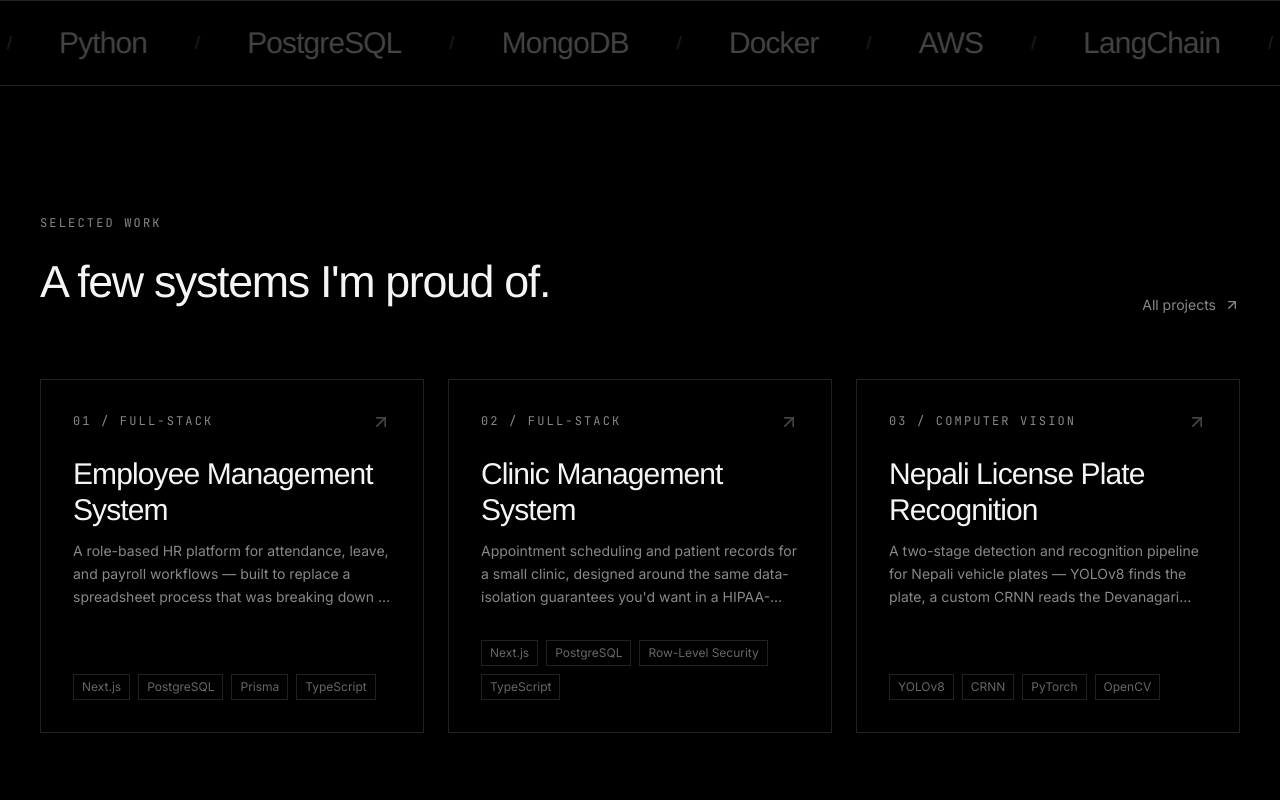
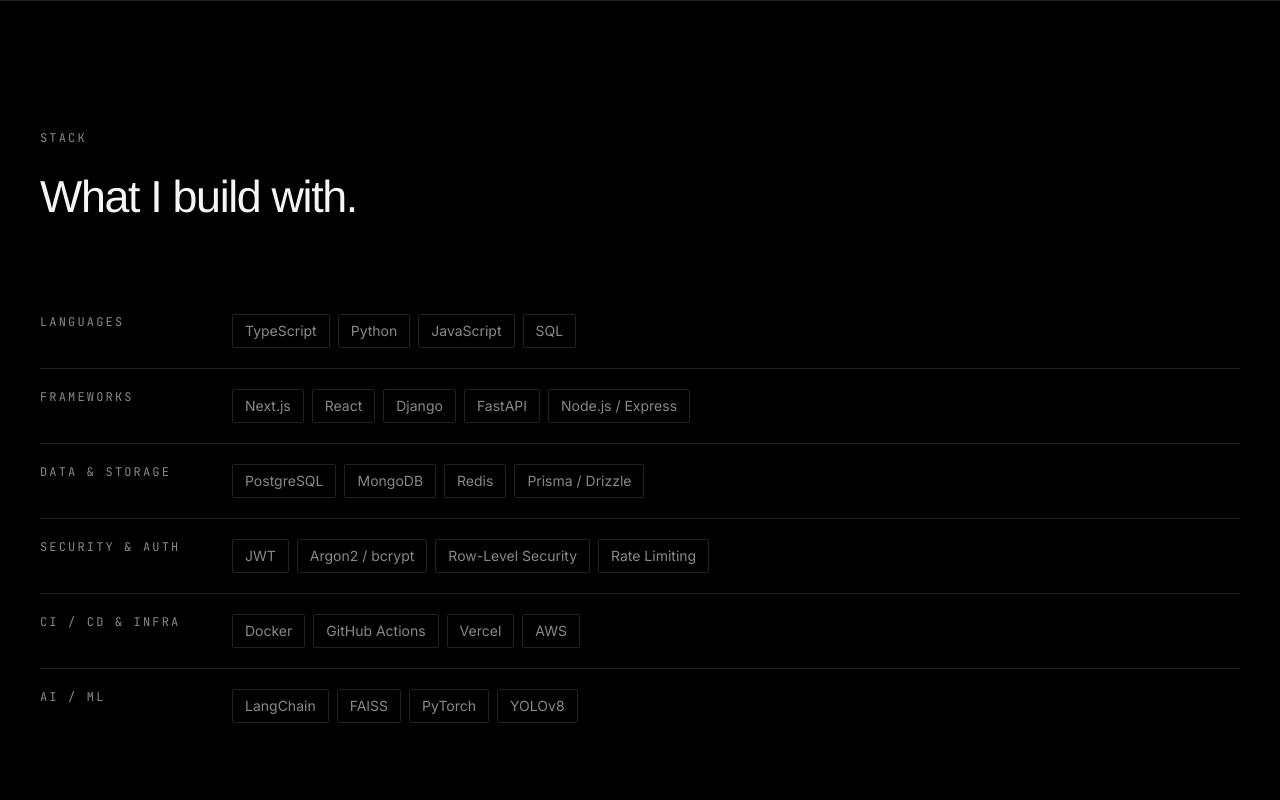
Before and after one commit to im-sonu-giri/Protfolio, a Next.js app: page / in a window 1280 px wide. Shown: the part 800-1600 px from the top of the page. Built offline with nearby package versions, Linux system fonts and the light colour scheme.

Commit message:
techstack added

```diff
--- a/app/page.tsx
+++ b/app/page.tsx
@@ -1,7 +1,7 @@
 import Link from "next/link";
 import { ArrowUpRight, Download } from "lucide-react";
 import { Hero } from "@/components/Hero";
-import { TechMarquee } from "@/components/TechMarquee";
+import { StackSection } from "@/components/StackSection";
 import { ScrollReveal } from "@/components/ScrollReveal";
 import { ProjectCard } from "@/components/ProjectCard";
 import { projects } from "@/data/projects";
@@ -14,7 +14,7 @@
   return (
     <>
       <Hero />
-      <TechMarquee />
+      <StackSection />
 
       {/* Selected work */}
       <section id="selected-work" className="px-6 md:px-10 py-24 md:py-32">
--- /dev/null
+++ b/components/StackSection.tsx
@@ -0,0 +1,50 @@
+"use client";
+
+import { ScrollReveal } from "@/components/ScrollReveal";
+import { stack } from "@/data/stack";
+
+/**
+ * Categorised stack reference section — replaces the flat marquee with
+ * a dense, scannable row layout inspired by motion.dev's docs aesthetic.
+ * Each category is one row: fixed-width monospace label on the left,
+ * inline item tags wrapping naturally on the right.
+ */
+export function StackSection() {
+  return (
+    <section className="px-6 md:px-10 py-24 md:py-32 border-y border-gray-800">
+      <div className="max-w-7xl mx-auto">
+        <ScrollReveal className="mb-16">
+          <p className="eyebrow mb-4">Stack</p>
+          <h2 className="font-display text-clamp-h2 tracking-tight-2">
+            What I build with.
+          </h2>
+        </ScrollReveal>
+
+        <ScrollReveal stagger={0.06}>
+          {stack.map((category, i) => (
+            <div key={category.id} data-reveal-item>
+              {i > 0 && <div className="rule my-0" />}
+
+              <div className="grid grid-cols-1 md:grid-cols-[160px_1fr] gap-y-3 gap-x-8 py-5">
+                <span className="eyebrow leading-none pt-0.5">
+                  {category.label}
+                </span>
+
+                <div className="flex flex-wrap items-center gap-2">
+                  {category.items.map((item) => (
+                    <span
+                      key={item}
+                      className="px-3 py-1.5 text-sm text-gray-400 border border-gray-800 rounded-sm transition-colors duration-200 hover:border-gray-400 hover:text-white hover:bg-white/[0.03]"
+                    >
+                      {item}
+                    </span>
+                  ))}
+                </div>
+              </div>
+            </div>
+          ))}
+        </ScrollReveal>
+      </div>
+    </section>
+  );
+}
--- a/components/TechMarquee.tsx
+++ /dev/null
@@ -1,63 +0,0 @@
-"use client";
-
-import { useEffect, useRef } from "react";
-import { gsap } from "@/lib/gsap";
-
-const STACK = [
-  "React",
-  "Next.js",
-  "Django",
-  "Node.js",
-  "Python",
-  "PostgreSQL",
-  "MongoDB",
-  "Docker",
-  "AWS",
-  "LangChain",
-  "TypeScript",
-  "Redis",
-];
-
-/**
- * Infinite horizontal marquee. The track renders the stack list twice
- * back-to-back, then animates translateX from 0% to -50% linearly and
- * repeats forever — because the two halves are identical, the jump back
- * to 0% at the loop point is invisible. This is the standard GSAP marquee
- * pattern and avoids the layout-thrash you get from re-measuring widths
- * on every frame.
- */
-export function TechMarquee() {
-  const trackRef = useRef<HTMLDivElement>(null);
-
-  useEffect(() => {
-    const track = trackRef.current;
-    if (!track) return;
-
-    const tween = gsap.to(track, {
-      xPercent: -50,
-      duration: 22,
-      ease: "none",
-      repeat: -1,
-    });
-
-    return () => {
-      tween.kill();
-    };
-  }, []);
-
-  return (
-    <div className="border-y border-gray-800 py-6 overflow-hidden select-none">
-      <div ref={trackRef} className="flex w-max gap-12 will-change-transform">
-        {[...STACK, ...STACK].map((tech, i) => (
-          <span
-            key={`${tech}-${i}`}
-            className="font-display text-2xl md:text-3xl tracking-tight-2 text-gray-600 whitespace-nowrap flex items-center gap-12"
-          >
-            {tech}
-            <span className="text-gray-800 text-lg">/</span>
-          </span>
-        ))}
-      </div>
-    </div>
-  );
-}
--- /dev/null
+++ b/data/stack.ts
@@ -0,0 +1,49 @@
+export type StackCategory = {
+  id: string;
+  label: string;
+  items: string[];
+};
+
+/**
+ * Categorised reference of the tools and technologies I work with.
+ * Cross-referenced from skills.ts and projects.ts — nothing here is
+ * aspirational; every item has been used in a shipped project or
+ * professional context.
+ */
+export const stack: StackCategory[] = [
+  {
+    id: "languages",
+    label: "Languages",
+    items: ["TypeScript", "Python", "JavaScript", "SQL"],
+  },
+  {
+    id: "frameworks",
+    label: "Frameworks",
+    items: ["Next.js", "React", "Django", "FastAPI", "Node.js / Express"],
+  },
+  {
+    id: "data",
+    label: "Data & Storage",
+    items: ["PostgreSQL", "MongoDB", "Redis", "Prisma / Drizzle"],
+  },
+  {
+    id: "security",
+    label: "Security & Auth",
+    items: [
+      "JWT",
+      "Argon2 / bcrypt",
+      "Row-Level Security",
+      "Rate Limiting",
+    ],
+  },
+  {
+    id: "infra",
+    label: "CI / CD & Infra",
+    items: ["Docker", "GitHub Actions", "Vercel", "AWS"],
+  },
+  {
+    id: "ai",
+    label: "AI / ML",
+    items: ["LangChain", "FAISS", "PyTorch", "YOLOv8"],
+  },
+];
--- a/tailwind.config.ts
+++ b/tailwind.config.ts
@@ -55,15 +55,6 @@
         "out-expo": "cubic-bezier(0.16, 1, 0.3, 1)",
         "in-out-quart": "cubic-bezier(0.76, 0, 0.24, 1)",
       },
-      animation: {
-        marquee: "marquee 28s linear infinite",
-      },
-      keyframes: {
-        marquee: {
-          "0%": { transform: "translateX(0%)" },
-          "100%": { transform: "translateX(-50%)" },
-        },
-      },
     },
   },
   plugins: [],
```
Also changed, not shown: 1 other file (tests, documents, lock files or other folders).
